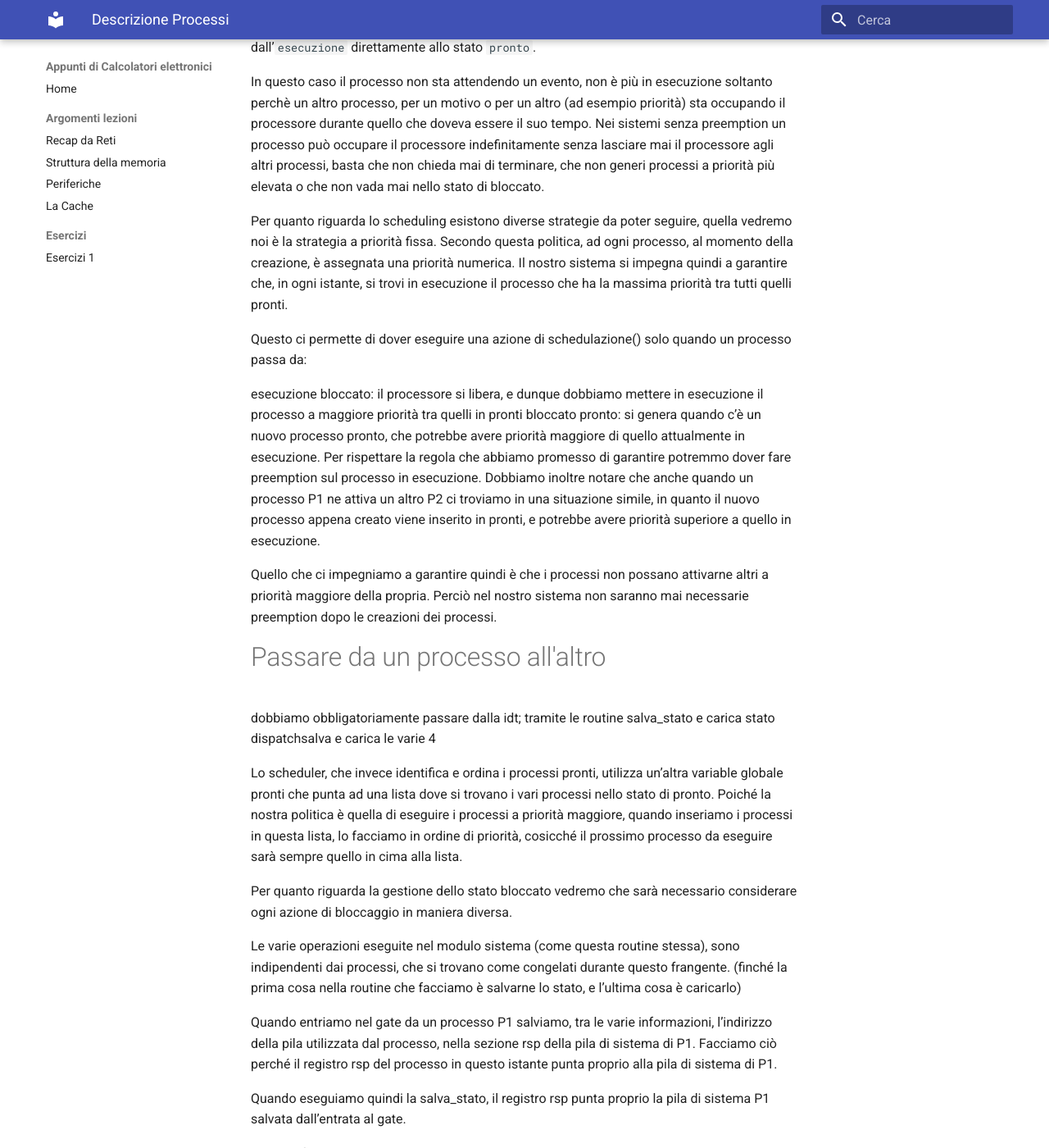
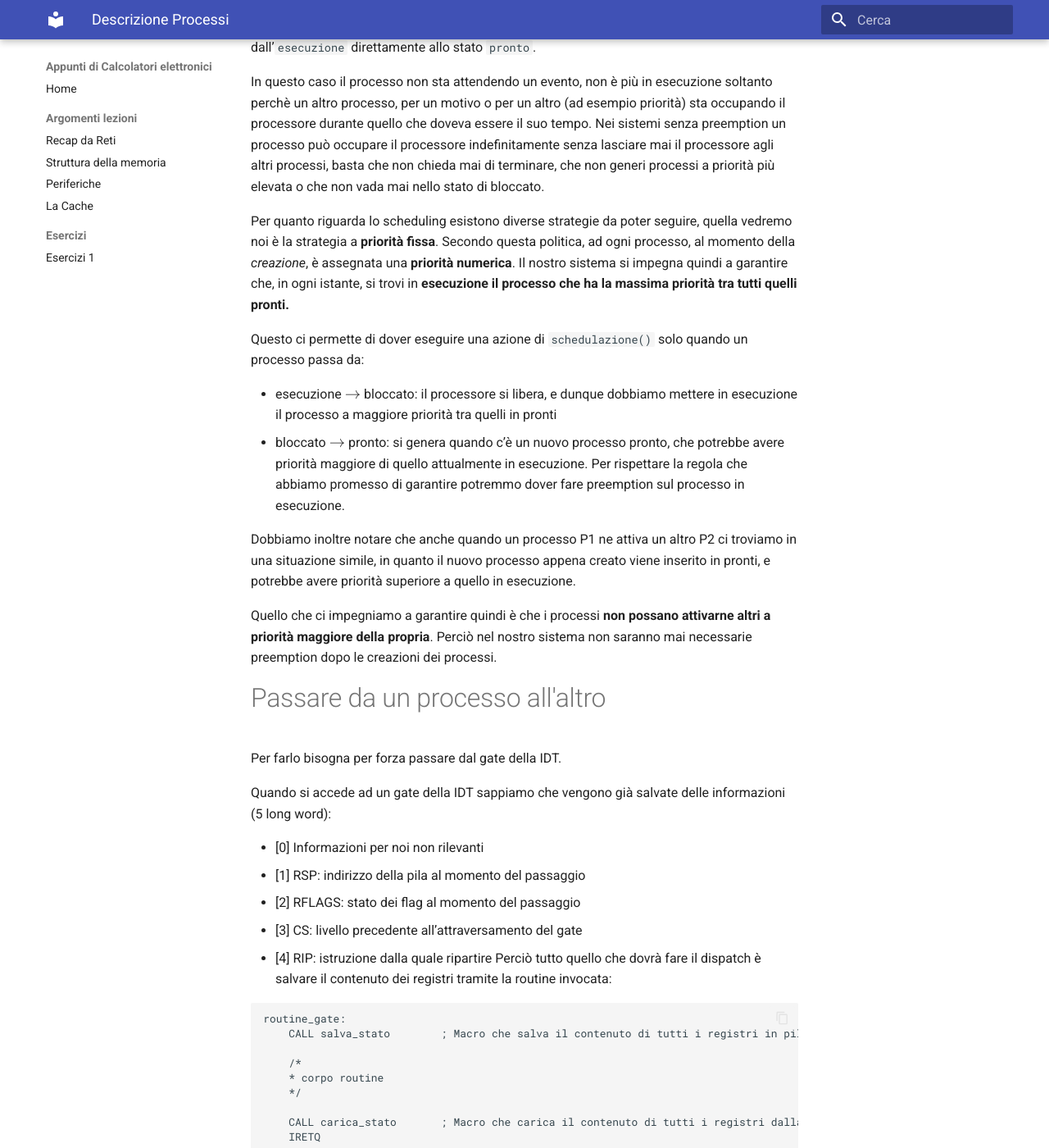
Before and after one commit to Asia-Calvani/Appunti-calcolatori-elettronici, an MkDocs documentation site: the page built from docs/Argomenti/Descrizione-e-creazione-di-Processi.md, in a window 1280 px wide and 1400 px high, scrolled down 1909 px. Shown: the whole window at 82% size. Built offline with MkDocs 1.6.1 and Material for MkDocs 9.7.7, drawn with Linux system fonts in a browser that asks for light colours; some of the changed text lies outside the part shown.

````diff
--- a/docs/Argomenti/Descrizione-e-creazione-di-Processi.md
+++ b/docs/Argomenti/Descrizione-e-creazione-di-Processi.md
@@ -47,27 +47,76 @@ Nello schema si trova anche la _preemption_, che permette ad un processo di pass
 
 In questo caso il processo non sta attendendo un evento, non è più in esecuzione soltanto perchè un altro processo, per un motivo o per un altro (ad esempio priorità) sta occupando il processore durante quello che doveva essere il suo tempo. Nei sistemi senza preemption un processo può occupare il processore indefinitamente senza lasciare mai il processore agli altri processi, basta che non chieda mai di terminare, che non generi processi a priorità più elevata o che non vada mai nello stato di bloccato.
 
-Per quanto riguarda lo scheduling esistono diverse strategie da poter seguire, quella vedremo noi è la strategia a priorità fissa. Secondo questa politica, ad ogni processo, al momento della creazione, è assegnata una priorità numerica. Il nostro sistema si impegna quindi a garantire che, in ogni istante, si trovi in esecuzione il processo che ha la massima priorità tra tutti quelli pronti.
+Per quanto riguarda lo scheduling esistono diverse strategie da poter seguire, quella vedremo noi è la strategia a __priorità fissa__. Secondo questa politica, ad ogni processo, al momento della _creazione_, è assegnata una __priorità numerica__. Il nostro sistema si impegna quindi a garantire che, in ogni istante, si trovi in __esecuzione il processo che ha la massima priorità tra tutti quelli pronti.__
 
-Questo ci permette di dover eseguire una azione di schedulazione() solo quando un processo passa da:
+Questo ci permette di dover eseguire una azione di `schedulazione()` solo quando un processo passa da:
 
-esecuzione
- bloccato: il processore si libera, e dunque dobbiamo mettere in esecuzione il processo a maggiore priorità tra quelli in pronti
-bloccato
- pronto: si genera quando c’è un nuovo processo pronto, che potrebbe avere priorità maggiore di quello attualmente in esecuzione. Per rispettare la regola che abbiamo promesso di garantire potremmo dover fare preemption sul processo in esecuzione.
+- esecuzione $\rightarrow$ bloccato: il processore si libera, e dunque dobbiamo mettere in esecuzione il processo a maggiore priorità tra quelli in pronti
+- bloccato $\rightarrow$ pronto: si genera quando c’è un nuovo processo pronto, che potrebbe avere priorità maggiore di quello attualmente in esecuzione. Per rispettare la regola che abbiamo promesso di garantire potremmo dover fare preemption sul processo in esecuzione.
+
 Dobbiamo inoltre notare che anche quando un processo P1 ne attiva un altro P2 ci troviamo in una situazione simile, in quanto il nuovo processo appena creato viene inserito in pronti, e potrebbe avere priorità superiore a quello in esecuzione.
 
-Quello che ci impegniamo a garantire quindi è che i processi non possano attivarne altri a priorità maggiore della propria. Perciò nel nostro sistema non saranno mai necessarie preemption dopo le creazioni dei processi.
+Quello che ci impegniamo a garantire quindi è che i processi __non possano attivarne altri a priorità maggiore della propria__. Perciò nel nostro sistema non saranno mai necessarie preemption dopo le creazioni dei processi.
 
 # Passare da un processo all'altro
 
-dobbiamo obbligatoriamente passare dalla idt; tramite le routine salva_stato e carica stato dispatchsalva e carica le varie 4
+Per farlo bisogna per forza passare dal gate della IDT.
 
-Lo scheduler, che invece identifica e ordina i processi pronti, utilizza un’altra variable globale pronti che punta ad una lista dove si trovano i vari processi nello stato di pronto. Poiché la nostra politica è quella di eseguire i processi a priorità maggiore, quando inseriamo i processi in questa lista, lo facciamo in ordine di priorità, cosicché il prossimo processo da eseguire sarà sempre quello in cima alla lista.
+Quando si accede ad un gate della IDT sappiamo che vengono già salvate delle informazioni (5 long word):
+
+- [0] Informazioni per noi non rilevanti
+- [1] RSP: indirizzo della pila al momento del passaggio
+- [2] RFLAGS: stato dei flag al momento del passaggio
+- [3] CS: livello precedente all’attraversamento del gate
+- [4] RIP: istruzione dalla quale ripartire
+Perciò tutto quello che dovrà fare il dispatch è salvare il contenuto dei registri tramite la routine invocata:
+
+```assemblt
+routine_gate:
+    CALL salva_stato        ; Macro che salva il contenuto di tutti i registri in pila
+
+    /*
+    * corpo routine
+    */
+
+    CALL carica_stato       ; Macro che carica il contenuto di tutti i registri dalla pila
+    IRETQ
+```
+(in sistema.s)
+
+Inoltre, per capire a quale processo ci stiamo riferendo quando invochiamo salva_stato e carica_stato utilizziamo come già detto una variabile globale esecuzione. esecuzione è implementata come un puntatore a descrittore di processo `des_proc*`:
+
+``` cpp
+struct des_proc {
+  /// identificatore numerico del processo
+  natw id;
+  /// livello di privilegio (LIV_UTENTE o LIV_SISTEMA)
+  natw livello;
+  /// precedenza nelle code dei processi
+  natl precedenza;
+  /// indirizzo della base della pila sistema
+  vaddr punt_nucleo;
+  /// copia dei registri generali del processore
+  natq contesto[N_REG];
+  /// radice del TRIE del processo (vedere la parte sulla memoria virtuale)
+  paddr cr3;
+
+  /// prossimo processo in coda
+  des_proc* puntatore;
+
+  /// parametro `f` passato alla `activate_p`/`_pe` che ha creato questo processo
+  void (*corpo)(natq);
+  /// parametro `a` passato alla `activate_p`/`_pe` che ha creato questo processo
+  natq  parametro;
+  /// @}
+};
+```
+
+Lo scheduler,sfrutta la variable globale `pronti` che punta ad una lista dove si trovano i vari processi nello stato di pronto. Poiché la nostra politica è quella di eseguire i processi a priorità maggiore, quando inseriamo i processi in questa lista, lo facciamo in ordine di priorità, cosicché il prossimo processo da eseguire sarà sempre quello __in cima alla lista__.
 
 Per quanto riguarda la gestione dello stato bloccato vedremo che sarà necessario considerare ogni azione di bloccaggio in maniera diversa.
 
-Le varie operazioni eseguite nel modulo sistema (come questa routine stessa), sono indipendenti dai processi, che si trovano come congelati durante questo frangente. (finché la prima cosa nella routine che facciamo è salvarne lo stato, e l’ultima cosa è caricarlo)
+Le varie operazioni eseguite nel modulo sistema (come questa routine stessa), __sono indipendenti dai processi__, che si trovano come congelati durante questo frangente. (finché la prima cosa nella routine che facciamo è salvarne lo stato, e l’ultima cosa è caricarlo)
 
 Quando entriamo nel gate da un processo P1 salviamo, tra le varie informazioni, l’indirizzo della pila utilizzata dal processo, nella sezione rsp della pila di sistema di P1. Facciamo ciò perché il registro rsp del processo in questo istante punta proprio alla pila di sistema di P1.
 
@@ -75,62 +124,39 @@ Quando eseguiamo quindi la salva_stato, il registro rsp punta proprio la pila di
 
 Ciò significa che, carica_stato ripristinerà la pila di sistema del processo P2, e la successiva IRETQ ripristinerà proprio le istruzioni relative a quel processo, reinserendo il valore della pila di stack di P2.
 
-Tutto il necessario per cambiare processo è quindi cambiare la variabile esecuzione all’interno del corpo della routine.
+__Tutto il necessario per cambiare processo è quindi cambiare la variabile esecuzione all’interno del corpo della routine.__
 
 Quando viene selezionato il prossimo processo però può avvenire che ci sia un solo processo in esecuzione e che questo vada in blocco. In questo caso la coda pronti è vuota, e dovremmo gestire il nostro processore in maniera che faccia comunque qualcosa in attesa il processo in blocco torni in pronti.
 
-La strategia che adottiamo è quella di inserire un processo dummy con priorità più bassa di tutte (0), sempre presente in coda. Questo processo consiste in nient’altro che un in un ciclo infinito, che ha come obiettivo quello di attendere semplicemente che arrivi un nuovo processo significativo nello stato di pronto.
+La strategia che adottiamo è quella di inserire un processo `dummy` con priorità più bassa di tutte (0), sempre presente in coda. Questo processo consiste in nient’altro che un in un ciclo infinito, che ha come obiettivo quello di attendere semplicemente che arrivi un nuovo processo significativo nello stato di pronto.
 
 # Creazione processi
 
-Lo scheduler, che invece identifica e ordina i processi pronti, utilizza un’altra variable globale pronti che punta ad una lista dove si trovano i vari processi nello stato di pronto. Poiché la nostra politica è quella di eseguire i processi a priorità maggiore, quando inseriamo i processi in questa lista, lo facciamo in ordine di priorità, cosicché il prossimo processo da eseguire sarà sempre quello in cima alla lista.
+Quando viene creato un processo `(activate_p(f, a, prec, livello))`, dobbiamo fare in modo che, quando questo venga selezionato per andare in escuzione lo faccia eseguendo la funzione `f(a)`.
 
-Per quanto riguarda la gestione dello stato bloccato vedremo che sarà necessario considerare ogni azione di bloccaggio in maniera diversa.
+Alla creazione del processo la `activate_p()`, oltre ad inserire un puntatore al processo in una nuova riga della proc_table, ne alloca tutte le strutture dati(Descrittore di processo (des_proc) e pila sistema) nella porzione M1 della memoria:
 
-Le varie operazioni eseguite nel modulo sistema (come questa routine stessa), sono indipendenti dai processi, che si trovano come congelati durante questo frangente. (finché la prima cosa nella routine che facciamo è salvarne lo stato, e l’ultima cosa è caricarlo)
+![come si salva in m1](../assets/schema_proc_M1.png)
 
-Quando entriamo nel gate da un processo P1 salviamo, tra le varie informazioni, l’indirizzo della pila utilizzata dal processo, nella sezione rsp della pila di sistema di P1. Facciamo ciò perché il registro rsp del processo in questo istante punta proprio alla pila di sistema di P1.
+## `desc_proc`
 
-Quando eseguiamo quindi la salva_stato, il registro rsp punta proprio la pila di sistema P1 salvata dall’entrata al gate.
+- `id`: codice identificativo nella proc_table del processo
+- `livello`: LIV_UTENTE per tutti i processi che vogliamo possano essere chiamati ed eseguiti dall’utente.
+- `precedenza`: valore di prec passato da `activate_p()`
+- `punt_nucleo`: punta alla base pila di sistema, come se fosse vuota. Questo è necessario per gestire opportunamente le interruzioni quando il processo sarà in operazione a livello utente. Infatti, in questo caso, la sia pila sistema è sempre vuota.
+- `contesto`: contiene il valore dei registri al momento della creazione del processo, quindi sono tutti vuoti, ad eccezione di:
+  - `contesto[I_RDI]`: parametro a passato da `activate_p()`
+  - `contesto[I_RSI]`: indirizzo della pila sistema
 
-Ciò significa che, carica_stato ripristinerà la pila di sistema del processo P2, e la successiva IRETQ ripristinerà proprio le istruzioni relative a quel processo, reinserendo il valore della pila di stack di P2.
+## Pila Sistema
 
-Tutto il necessario per cambiare processo è quindi cambiare la variabile esecuzione all’interno del corpo della routine.
+- `RIP`: funzione f passata da acrivate_p()
+- `CS`: livello di chi è entrato nel gate (solitamente LIV_UTENTE)
+- `RFLAG`: Registro dei flag completamente resettato, tranne per quanto riguarda due flag:
+  - `IF = 1`: per permettere le interruzioni durante l’esecuzione della routine
+  - `IOPL = sis`, setta la priorità di sistema alle periferiche `IO` per vietare l’utilizzo di istruzioni quali `IN`, `OUT`. Inoltre modifica il livello di privilegio per bloccare anche le istruzioni `STI` e `CLI`
+- `RSP: rsp-ini`, vedremo più avanti in cosa consiste
 
-Quando viene selezionato il prossimo processo però può avvenire che ci sia un solo processo in esecuzione e che questo vada in blocco. In questo caso la coda pronti è vuota, e dovremmo gestire il nostro processore in maniera che faccia comunque qualcosa in attesa il processo in blocco torni in pronti.
+(quando si modifica `RFLAG` tramite `POPF` i flag `IF` e `IOPL` non vengono modificati)
 
-La strategia che adottiamo è quella di inserire un processo dummy con priorità più bassa di tutte (0), sempre presente in coda. Questo processo consiste in nient’altro che un in un ciclo infinito, che ha come obiettivo quello di attendere semplicemente che arrivi un nuovo processo significativo nello stato di pronto.
-
-desc_proc
-
-id: codice identificativo nella proc_table del processo
-
-livello: LIV_UTENTE per tutti i processi che vogliamo possano essere chiamati ed eseguiti dall’utente.
-
-precedenza: valore di prec passato da activate_p()
-
-punt_nucleo: punta alla base pila di sistema, come se fosse vuota. Questo è necessario per gestire opportunamente le interruzioni quando il processo sarà in operazione a livello utente. Infatti, in questo caso, la sia pila sistema è sempre vuota.
-
-contesto: contiene il valore dei registri al momento della creazione del processo, quindi sono tutti vuoti, ad eccezione di:
-
-contesto[I_RDI]: parametro a passato da activate_p()
-
-contesto[I_RSI]: indirizzo della pila sistema
-
-Pila Sistema
-
-RIP: funzione f passata da acrivate_p()
-
-CS: livello di chi è entrato nel gate (solitamente LIV_UTENTE)
-
-RFLAG: Registro dei flag completamente resettato, tranne per quanto riguarda due flag:
-
-IF = 1: per permettere le interruzioni durante l’esecuzione della routine
-
-IOPL = sis, setta la priorità di sistema alle periferiche IO per vietare l’utilizzo di istruzioni quali IN, OUT. Inoltre modifica il livello di privilegio per bloccare anche le istruzioni STI e CLI
-
-RSP: rsp-ini, vedremo più avanti in cosa consiste
-
-(quando si modifica RFLAG tramite POPF i flag IF e IOPL non vengono modificati)
-
-Il codice che gestisce tutto questo nella nostra macchina QEMU si trova nei file sistema.cpp e sistema.s nella directory nucleo-8.3/sistema/.
+__Il codice che gestisce tutto questo nella nostra macchina QEMU si trova nei file sistema.cpp e sistema.s nella directory nucleo-8.3/sistema/.__
````
Also changed, not shown: docs/Argomenti/Primitive.md (added), docs/Argomenti/image.png (added), docs/assets/schema_proc_M1.png (added).
